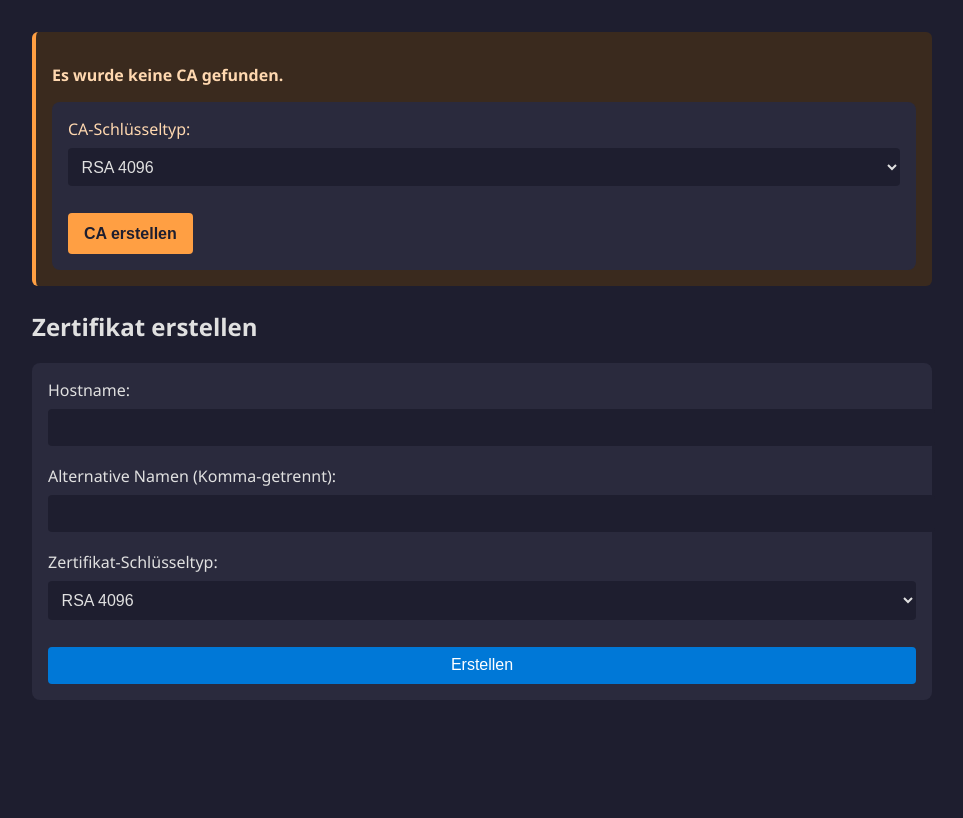
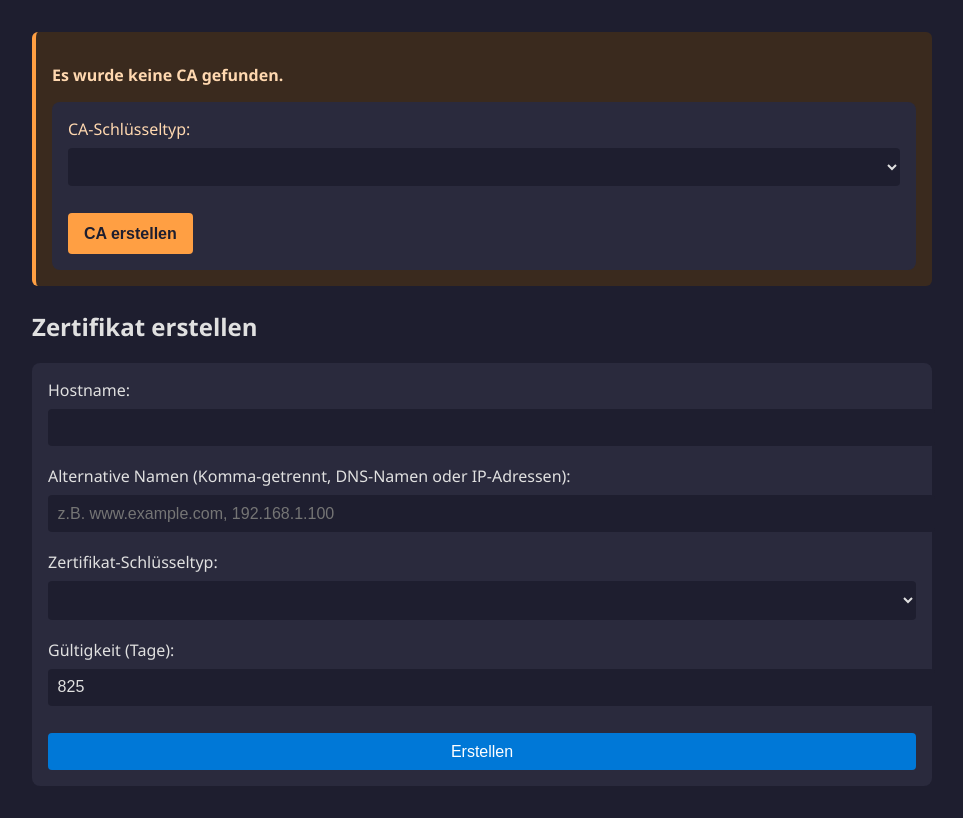
Before and after one commit to wlanboy/caweb, a FastAPI app: page / in a window 1280 px wide. Shown: the part 98-916 px from the top of the page, without its empty margins (158-1121 px from the left). Before the commit the page ends 798 px from the top, so only its background shows below. Run offline with FastAPI, Linux system fonts and the light colour scheme; lists and menus that the app fills with data are empty.

Commit message:
validity and keys from backend

```diff
--- a/templates/form.html
+++ b/templates/form.html
@@ -9,10 +9,9 @@
   <form method="post" action="/create-ca">
     <label>CA-Schlüsseltyp:
       <select name="ca_key_type" class="select">
-        <option value="rsa">RSA 4096</option>
-        <option value="secp256r1">ECC SECP256R1</option>
-        <option value="secp256r1">ECC SECP384R1</option>
-        <option value="secp521r1">ECC SECP521R1</option>
+        {% for value, label, _ in key_types %}
+        <option value="{{ value }}">{{ label }}</option>
+        {% endfor %}
       </select>
     </label>
     <button type="submit" class="ca-button">CA erstellen</button>
@@ -31,17 +30,20 @@
   <label>Hostname:
     <input type="text" name="hostname" required>
   </label>
-  <label>Alternative Namen (Komma-getrennt):
-    <input type="text" name="alt_names">
+  <label>Alternative Namen (Komma-getrennt, DNS-Namen oder IP-Adressen):
+    <input type="text" name="alt_names" placeholder="z.B. www.example.com, 192.168.1.100">
   </label>
 
   <label>Zertifikat-Schlüsseltyp:
     <select name="cert_key_type" class="select">
-      <option value="rsa">RSA 4096</option>
-      <option value="secp256r1">ECC SECP256R1</option>
-      <option value="secp256r1">ECC SECP384R1</option>
-      <option value="secp521r1">ECC SECP521R1</option>
+      {% for value, label, _ in key_types %}
+      <option value="{{ value }}">{{ label }}</option>
+      {% endfor %}
     </select>
+  </label>
+
+  <label>Gültigkeit (Tage):
+    <input type="number" name="validity_days" value="825" min="1" max="3650">
   </label>
 
   <button type="submit">Erstellen</button>
```
